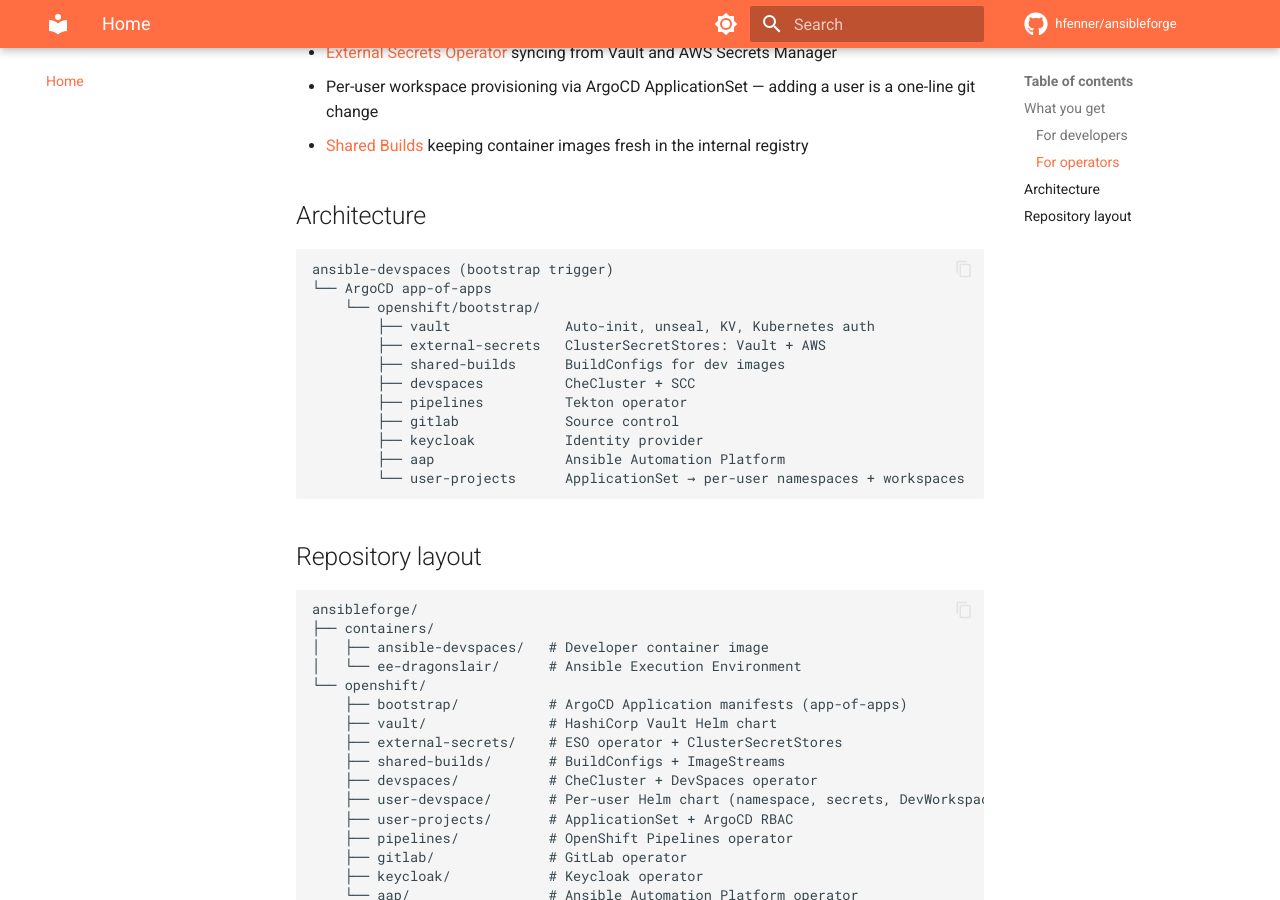
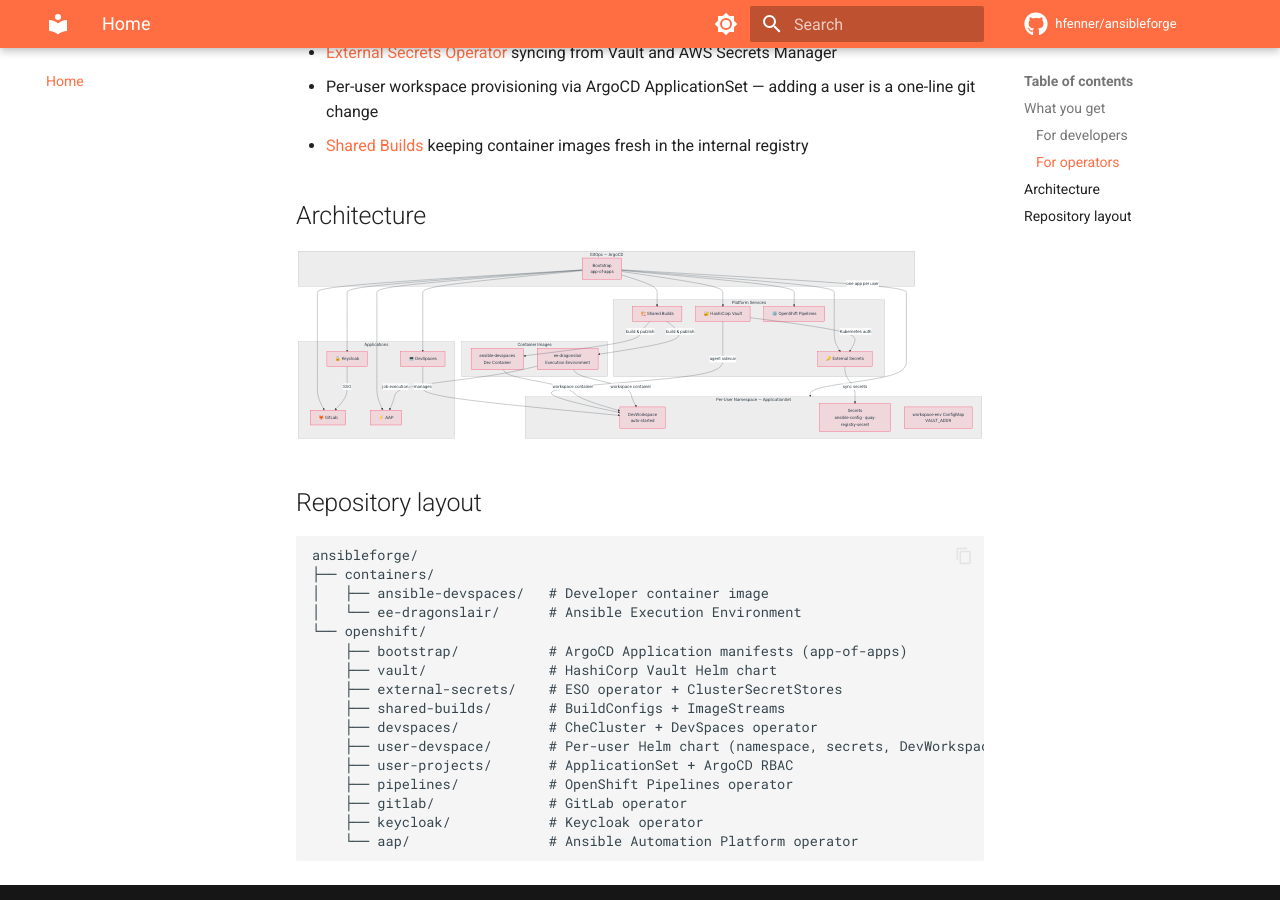
Before and after one commit to hfenner/ansibleforge, an MkDocs documentation site: the page built from docs/index.md, in a window 1280 px wide and 900 px high, scrolled down 817 px. Built offline with MkDocs 1.6.1 and Material for MkDocs 9.7.7, drawn with Linux system fonts in a browser that asks for light colours; comment, search, counter and statistics services are not loaded; part of the change alters nothing that is shown.

Commit message:
Add Mermaid architecture diagram to home page
Co-Authored-By: Claude Sonnet 4.6 <noreply@anthropic.com>

````diff
--- a/docs/index.md
+++ b/docs/index.md
@@ -24,19 +24,59 @@ It combines purpose-built developer containers, a custom Execution Environment,
 
 ## Architecture
 
-```
-ansible-devspaces (bootstrap trigger)
-└── ArgoCD app-of-apps
-    └── openshift/bootstrap/
-        ├── vault              Auto-init, unseal, KV, Kubernetes auth
-        ├── external-secrets   ClusterSecretStores: Vault + AWS
-        ├── shared-builds      BuildConfigs for dev images
-        ├── devspaces          CheCluster + SCC
-        ├── pipelines          Tekton operator
-        ├── gitlab             Source control
-        ├── keycloak           Identity provider
-        ├── aap                Ansible Automation Platform
-        └── user-projects      ApplicationSet → per-user namespaces + workspaces
+```mermaid
+flowchart TB
+    subgraph gitops["GitOps — ArgoCD"]
+        bootstrap["Bootstrap\napp-of-apps"]
+    end
+
+    subgraph platform["Platform Services"]
+        vault["🔐 HashiCorp Vault"]
+        eso["🔑 External Secrets"]
+        builds["🏗️ Shared Builds"]
+        pipelines["⚙️ OpenShift Pipelines"]
+    end
+
+    subgraph apps["Applications"]
+        devspaces["💻 DevSpaces"]
+        gitlab["🦊 GitLab"]
+        keycloak["🔓 Keycloak"]
+        aap["⚡ AAP"]
+    end
+
+    subgraph images["Container Images"]
+        devimg["ansible-devspaces\nDev Container"]
+        eeimg["ee-dragonslair\nExecution Environment"]
+    end
+
+    subgraph peruser["Per-User Namespace — ApplicationSet"]
+        workspace["DevWorkspace\nauto-started"]
+        secrets["Secrets\nansible-config · quay-registry-secret"]
+        configmap["workspace-env ConfigMap\nVAULT_ADDR"]
+    end
+
+    bootstrap --> vault
+    bootstrap --> eso
+    bootstrap --> builds
+    bootstrap --> pipelines
+    bootstrap --> devspaces
+    bootstrap --> gitlab
+    bootstrap --> keycloak
+    bootstrap --> aap
+    bootstrap -->|"one app per user"| peruser
+
+    vault -->|"Kubernetes auth"| eso
+    vault -->|"agent sidecar"| workspace
+    eso -->|"sync secrets"| secrets
+
+    builds -->|"build & publish"| devimg
+    builds -->|"build & publish"| eeimg
+    devimg -->|"workspace container"| workspace
+    eeimg -->|"workspace container"| workspace
+    eeimg -->|"job execution"| aap
+
+    keycloak -->|"SSO"| gitlab
+    devspaces -->|"manages"| workspace
 ```
 
 ## Repository layout
````
